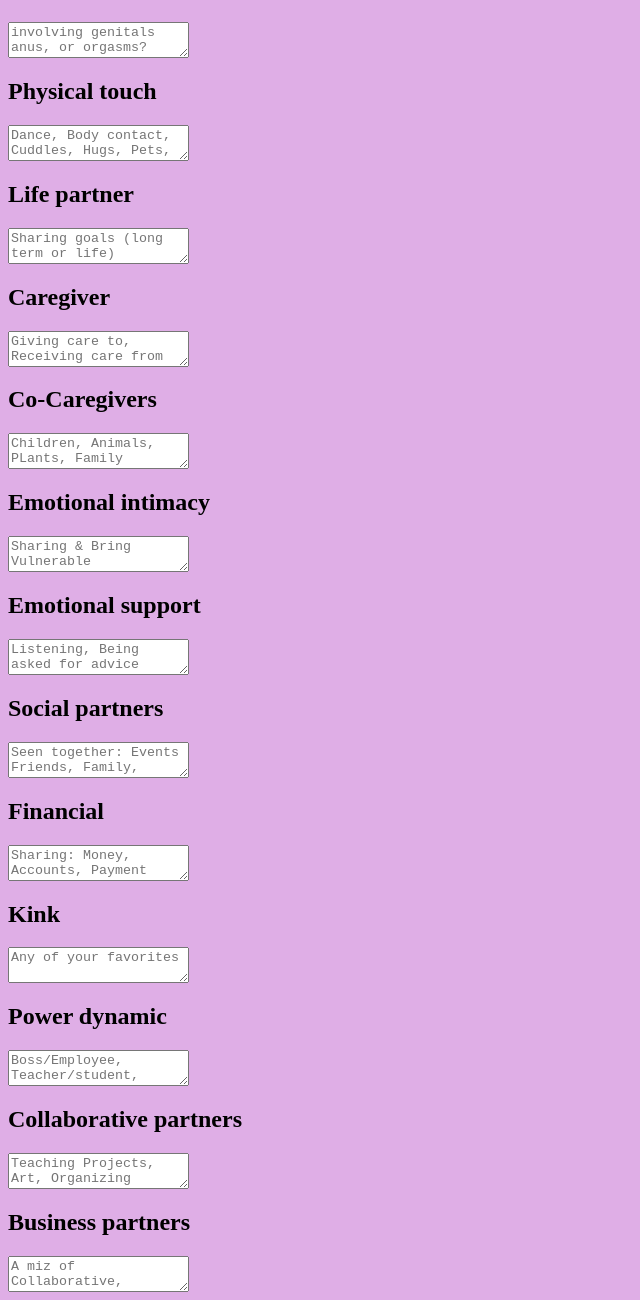
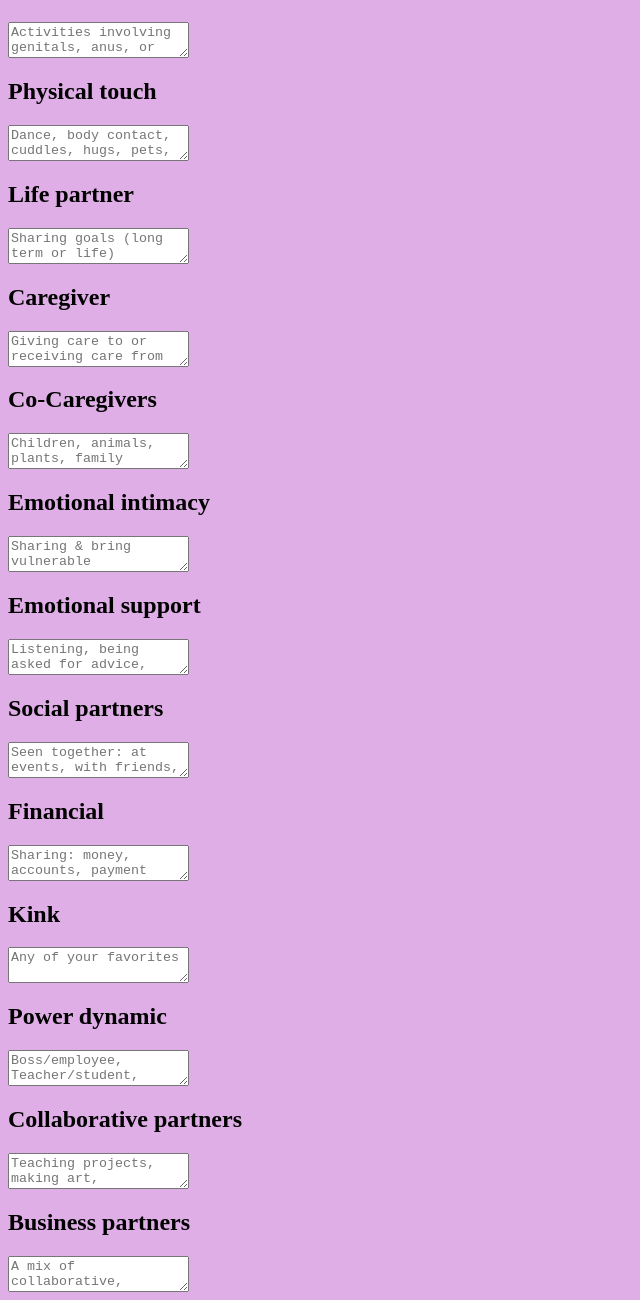
Before and after one commit to eiais/tranarchist, a plain HTML site: page smorgasbord.html in a window 1280 px wide. Shown: the part 554-1854 px from the top of the page, without its empty margins (0-640 px from the left). Drawn offline with Linux system fonts and the light colour scheme.

Commit message:
Copyedit examples and make capitalization consistent

```diff
--- a/smorgasbord.html
+++ b/smorgasbord.html
@@ -28,22 +28,22 @@
 						"Co-Caregivers", "Emotional intimacy", "Emotional support", "Social partners", "Financial",
 						"Kink", "Power dynamic", "Collaborative partners", "Business partners"]
 		const examples = [
-							 "Chemical reaction, Feelings of love"
-							,"Companionship, Playfulness, Shared activity/interest"
+							 "Chemical reaction, feelings of love"
+							,"Companionship, playfulness, shared activity/interest"
 							,"Sharing a dwelling/home"
-							,"involving genitals anus, or orgasms?"
-							,"Dance, Body contact, Cuddles, Hugs, Pets, Hand holding, Massage"
+							,"Activities involving genitals, anus, or orgasms?"
+							,"Dance, body contact, cuddles, hugs, pets, hand holding, massage"
 							,"Sharing goals (long term or life)"
-							,"Giving care to, Receiving care from"
-							,"Children, Animals, PLants, Family"
-							,"Sharing & Bring Vulnerable"
-							,"Listening, Being asked for advice Confidant"
-							,"Seen together: Events Friends, Family, Work, Social Media"
-							,"Sharing: Money, Accounts, Payment responsibilities, ptoperty"
+							,"Giving care to or receiving care from"
+							,"Children, animals, plants, family"
+							,"Sharing & bring vulnerable"
+							,"Listening, being asked for advice, confidant"
+							,"Seen together: at events, with friends, family, work, on social media"
+							,"Sharing: money, accounts, payment responsibilities, property"
 							,"Any of your favorites"
-							,"Boss/Employee, Teacher/student, age/pet/DS play"
-							,"Teaching Projects, Art, Organizing"
-							,"A miz of Collaborative, Financial & Social"
+							,"Boss/employee, Teacher/student, age/pet/DS play"
+							,"Teaching projects, making art, organizing"
+							,"A mix of collaborative, financial, & social"
 						]
 		const green = 0
 		const yellow = 1
```
